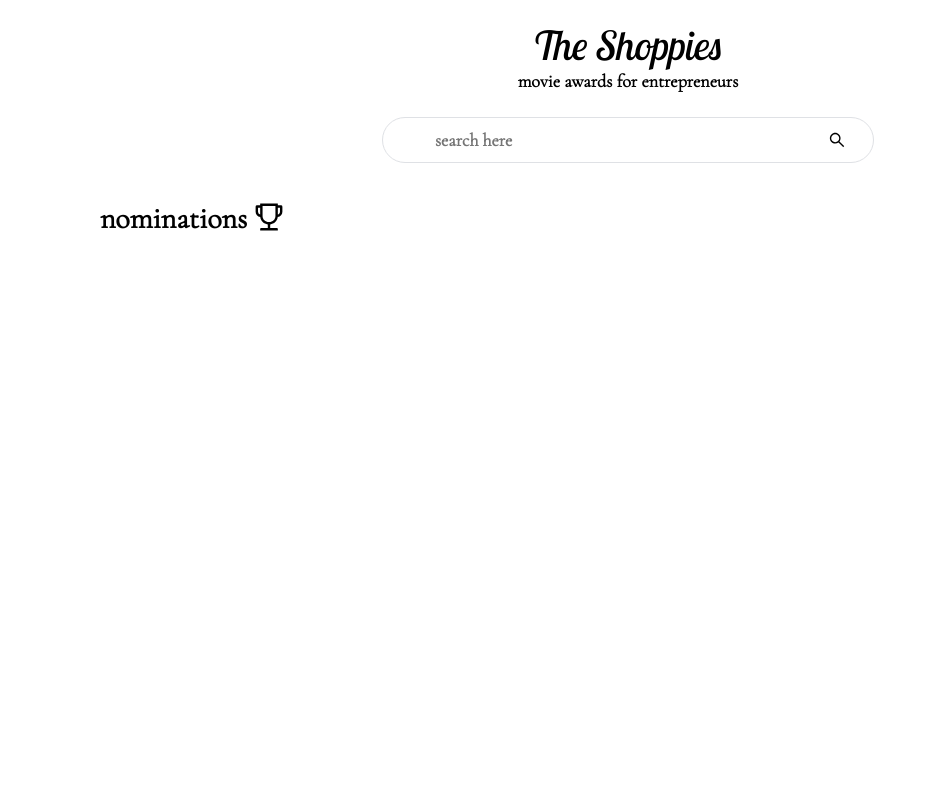
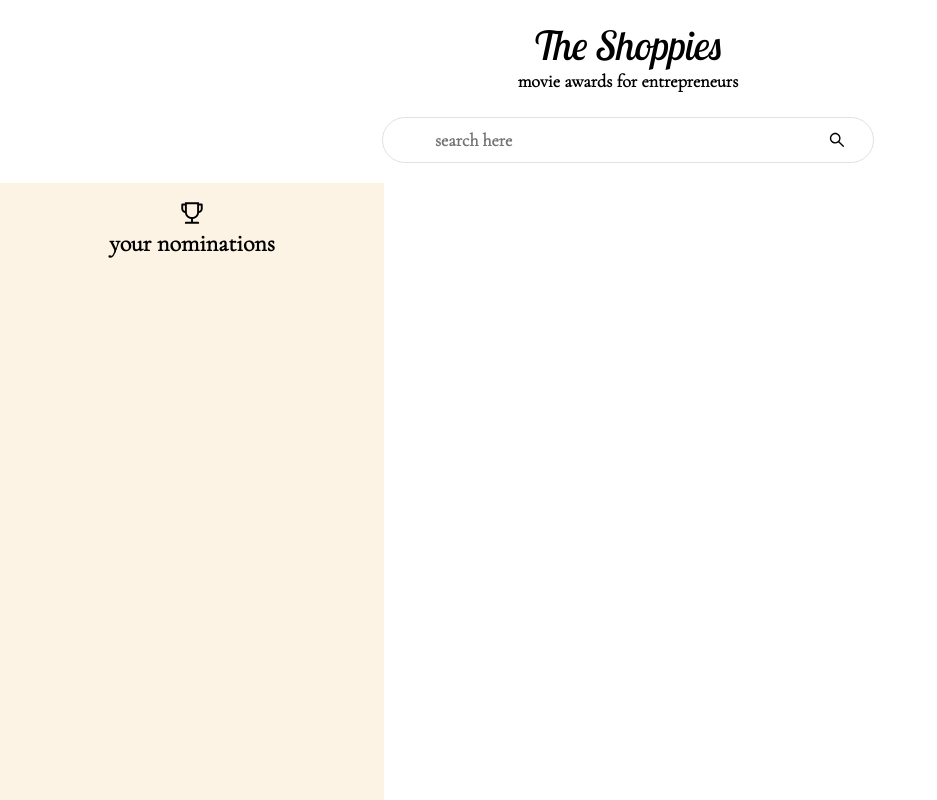
Before and after one commit to letsandeepio/shoppies-fe, a React (Create React App) app: page / in a window 1280 px wide. Shown: the whole page, without its empty margins (0-937 px from the left). Built offline with nearby package versions, Linux system fonts and the light colour scheme.

Commit message:
experiment with layout & designs

```diff
--- a/src/App.css
+++ b/src/App.css
@@ -4,6 +4,7 @@
 
 .app__layout-right {
   width: 30vw;
+  background-color: #fcf3e4;
   height: 100vh;
 }
 
--- a/src/components/Card.js
+++ b/src/components/Card.js
@@ -24,7 +24,7 @@ const Card = ({ movie }) => {
       >
         Nominate
       </button>
-      {nominatedMovies.includes(movie.imdbID) && 'Nominated'}
+      {nominatedMovies.includes(movie.imdbID) && 'Nominate'}
     </div>
   );
 };
--- a/src/components/NominatedCard.css
+++ b/src/components/NominatedCard.css
@@ -5,6 +5,7 @@
   justify-content: space-between;
   border: solid 1px #dfe1e5;
   margin-bottom: 10px;
+  background-color: white;
 }
 
 .nominatedcard:hover {
@@ -14,3 +15,13 @@
 .nominatedcard > span {
   font-size: 18px;
 }
+
+.nominatedcard__close {
+  font-size: 24px;
+  transition: ease-in-out;
+  transition-duration: 200ms;
+}
+
+.nominatedcard__close:hover {
+  transform: scale(1.4);
+}
--- a/src/components/NominatedCard.js
+++ b/src/components/NominatedCard.js
@@ -2,6 +2,7 @@ import React from 'react';
 import { useStateValue } from '../context/StateProvider';
 
 import { gql, useQuery } from '@apollo/client';
+import { CloseCircleOutlined } from '@ant-design/icons';
 
 import './NominatedCard.css';
 
@@ -32,7 +33,7 @@ const NominatedCard = ({ imdbID }) => {
   return (
     <li className="nominatedcard">
       <span>{getMovieDetails.Title}</span>
-      <button
+      <span
         onClick={() =>
           dispatch({
             type: 'REMOVE_NOMINATION',
@@ -40,8 +41,8 @@ const NominatedCard = ({ imdbID }) => {
           })
         }
       >
-        Remove
-      </button>
+        <CloseCircleOutlined className="nominatedcard__close" />
+      </span>
     </li>
   );
 };
--- a/src/components/Nomination.css
+++ b/src/components/Nomination.css
@@ -8,7 +8,7 @@
 }
 
 .nomination h3 {
-  font-size: 30px;
+  font-size: 24px;
   text-align: center;
 }
 
--- a/src/components/Nomination.js
+++ b/src/components/Nomination.js
@@ -9,8 +9,9 @@ const Nomination = () => {
   return (
     <div className="nomination">
       <h3>
-        nominations <TrophyOutlined />
+        <TrophyOutlined />
       </h3>
+      <h3>your nominations</h3>
       <div className="nomination__container">
         <ul>
           {nominatedMovies.map((imdbID) => (
```
